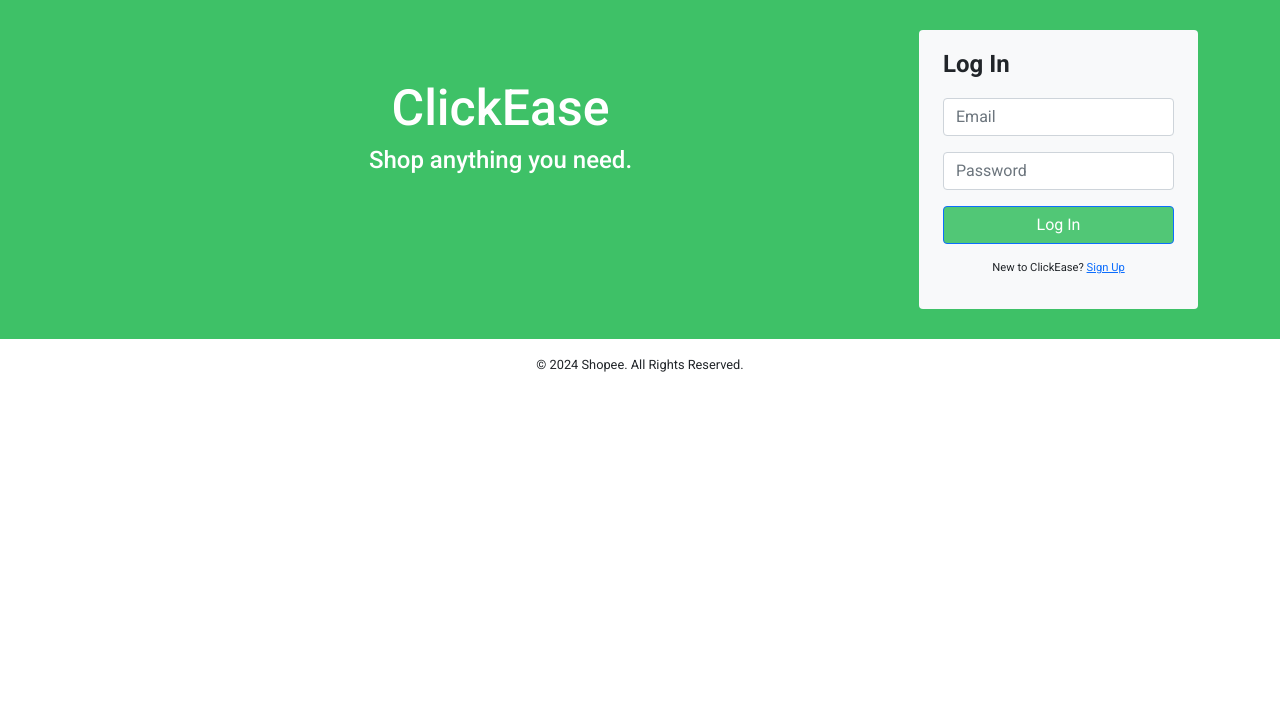
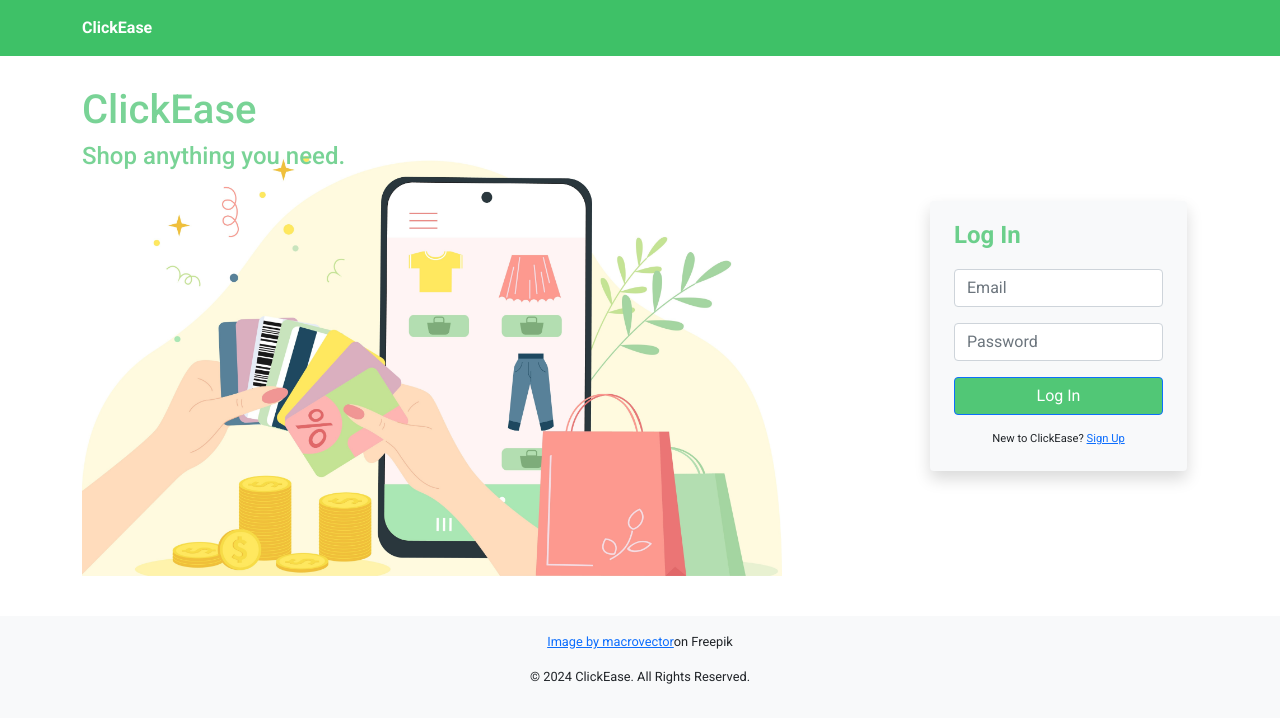
Before and after one commit to arkadx13/ClickEase, a React (Create React App) app: page / in a window 1280 px wide. Shown: the top 722 px of the page. Built offline with nearby package versions, Linux system fonts and the light colour scheme.

Commit message:
added more layout on sign in

```diff
--- a/src/App.css
+++ b/src/App.css
@@ -9,8 +9,17 @@
 }
 
 .sign-in {
-	background-color: #3ec167;
+	/* background-color: #3ec167; */
 	padding: 30px 0;
 	/* height: 100vh; */
 	/* background-image: linear-gradient(to top, #ffffff 0%, #3ec167 100%); */
 }
+
+.landing-hero {
+	background-size: cover;
+	background-image: url(/src/assets/images/landing-page-image.jpeg);
+	background-repeat: no-repeat;
+	background-size: 700px auto;
+	opacity: 0.9;
+	/* z-index: 0; */
+}
--- a/src/components/SignIn.js
+++ b/src/components/SignIn.js
@@ -1,19 +1,44 @@
 import React from "react";
 import { Button, Container, Form } from "react-bootstrap";
+import HeroLandingImage from "../assets/images/landing-page-image.jpeg";
 
 const SignIn = () => {
 	return (
 		<div className="d-flex flex-column">
-			<div className="sign-in">
-				<Container className="d-flex h-50">
-					<div className="w-75 text-center align-middle py-5 w-75">
-						<h1 style={{ fontSize: "50px" }} className="text-white">
-							ClickEase
-						</h1>
-						<h4 className="text-white">Shop anything you need.</h4>
+			<header
+				style={{ backgroundColor: "#3ec167" }}
+				className="p-3 text-white"
+			>
+				<Container>
+					<a
+						href="/"
+						className="fw-bold text-white text-decoration-none"
+					>
+						ClickEase
+					</a>
+				</Container>
+			</header>
+			<div className="sign-in bg-white">
+				<Container className="d-flex" style={{ height: "500px" }}>
+					<div
+						style={{ fontSize: "50px", color: "#6BCF8B" }}
+						className="landing-hero w-75 align-middle"
+					>
+						<h1 style={{ opacity: "1", zIndex: "3" }}>ClickEase</h1>
+						<h4 style={{ opacity: "1", zIndex: "3" }}>
+							Shop anything you need.
+						</h4>
 					</div>
-					<Form className="bg-light py-3 px-4 d-flex flex-column rounded w-25">
-						<div className="mb-3 fw-bold fs-4">Log In</div>
+					<Form
+						className="bg-light py-3 px-4 d-flex flex-column rounded shadow m-auto"
+						style={{ height: "270px" }}
+					>
+						<div
+							style={{ color: "#6BCF8B" }}
+							className="mb-3 fw-bold fs-4"
+						>
+							Log In
+						</div>
 						<Form.Group controlId="email" className="mb-3">
 							<Form.Control
 								required
@@ -50,12 +75,18 @@
 					</Form>
 				</Container>
 			</div>
-			<footer>
+			<footer className="text-center p-3 mt-auto bg-light">
+				<p style={{ fontSize: "0.8rem" }}>
+					<a href="https://www.freepik.com/free-vector/hands-with-money-flat-composition-with-female-hands-holding-discount-cards-coin-stacks-smartphone-shopping-bags-vector-illustration_37917159.htm#query=online%20shopping&position=7&from_view=keyword&track=ais&uuid=dd09d2fb-aeda-408e-88e3-0e125ab216bd">
+						Image by macrovector
+					</a>
+					on Freepik
+				</p>
 				<p
 					style={{ fontSize: "0.8rem" }}
-					className="text-center p-3 mt-auto"
+					// className="text-center p-3 mt-auto"
 				>
-					&copy; 2024 Shopee. All Rights Reserved.
+					&copy; 2024 ClickEase. All Rights Reserved.
 				</p>
 			</footer>
 		</div>
--- a/src/constants/constants.js
+++ b/src/constants/constants.js
@@ -1,3 +1,6 @@
+// URL
 export const API_URL = "https://real-time-amazon-data.p.rapidapi.com";
+
+// Keys
 export const OPENAI_KEY = process.env.REACT_APP_OPENAI_KEY;
 export const RAPIDAPI_KEY = process.env.REACT_APP_RAPIDAPI_KEY;
```
Also changed, not shown: src/assets/images/landing-page-image.jpeg (added).
